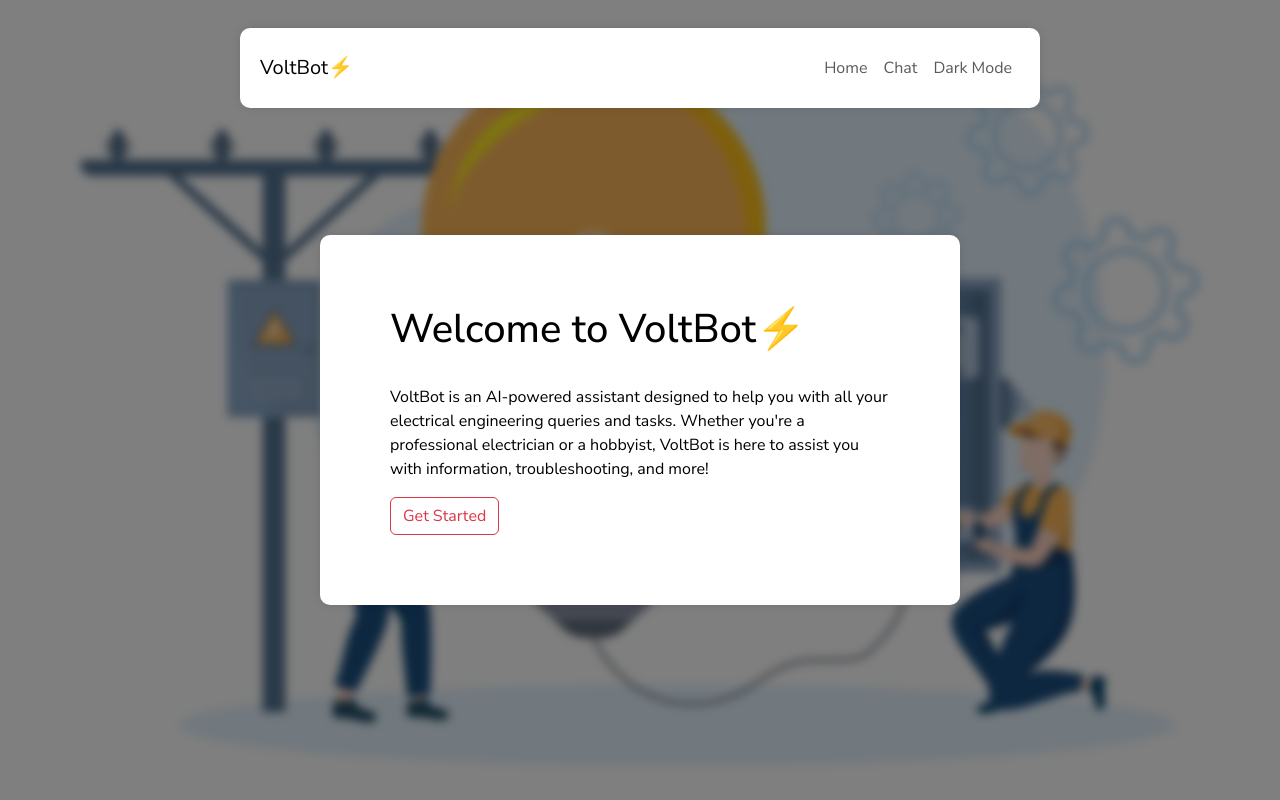
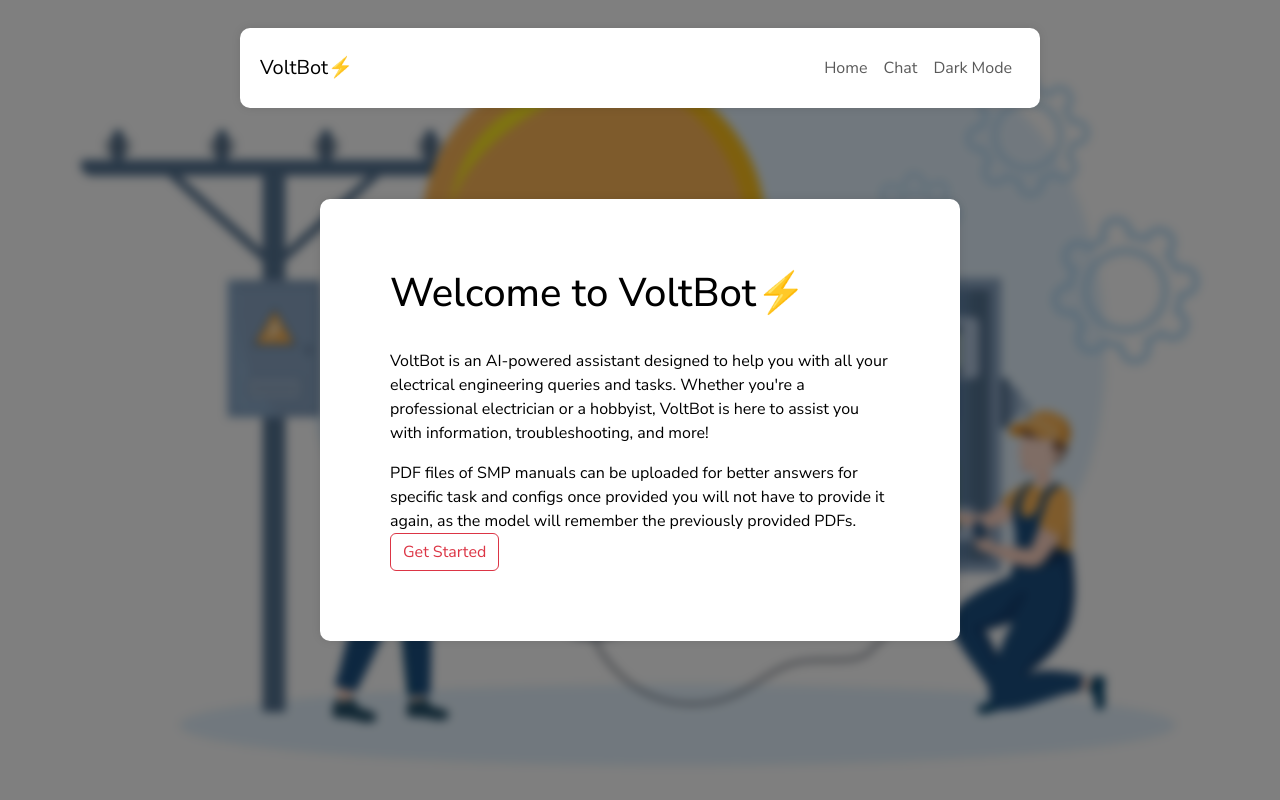
Before and after one commit to pranjal-yadav05/VoltBot, a Flask app: page / in a window 1280 px wide. Run offline with Flask 3, Linux system fonts and the light colour scheme.

Commit message:
Update index.html

```diff
--- a/templates/index.html
+++ b/templates/index.html
@@ -142,6 +142,8 @@
             <h1>Welcome to VoltBot⚡</h1><br>
             <p>VoltBot is an AI-powered assistant designed to help you with all your electrical engineering queries and tasks.
             Whether you're a professional electrician or a hobbyist, VoltBot is here to assist you with information, troubleshooting, and more!</p>
+            PDF files of SMP manuals can be uploaded for better answers for specific task and configs
+            once provided you will not have to provide it again, as the model will remember the previously provided PDFs.
 
                 <a type="submit" class="btn btn-outline-danger" href="{{ url_for('redirect_to_chat') }}" value="">Get Started</a>
 
```
